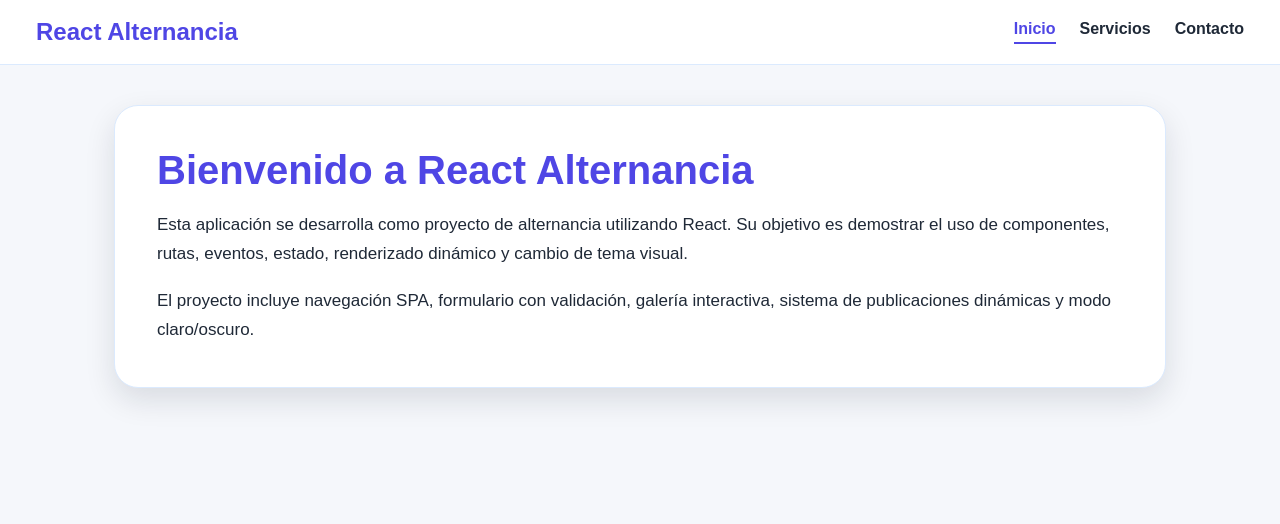
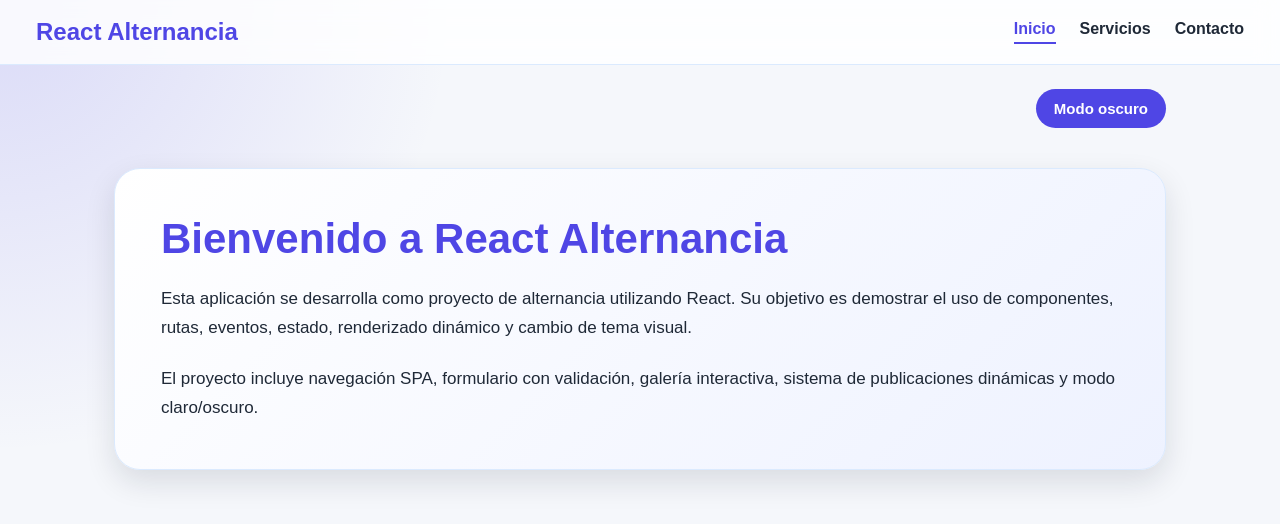
Before and after one commit to maberbeira/react-alternancia, a React (Vite) app: page / in a window 1280 px wide. Shown: the top 524 px of the page. Built offline with nearby package versions, Linux system fonts and the light colour scheme.

Commit message:
Ejercicio 5: modo oscuro y claro con variables CSS

```diff
--- a/src/App.jsx
+++ b/src/App.jsx
@@ -1,5 +1,6 @@
 import { Routes, Route } from 'react-router-dom'
 import Navbar from './components/Navbar'
+import ThemeToggle from './components/ThemeToggle'
 import Home from './pages/Home'
 import Services from './pages/Services'
 import Contact from './pages/Contact'
@@ -9,6 +10,10 @@
   return (
     <div>
       <Navbar />
+
+      <div className="theme-container">
+        <ThemeToggle />
+      </div>
 
       <main className="main-content">
         <Routes>
--- /dev/null
+++ b/src/components/ThemeToggle.jsx
@@ -0,0 +1,23 @@
+import { useEffect, useState } from 'react'
+
+// Ejercicio 5: botón para alternar entre modo claro y modo oscuro.
+function ThemeToggle() {
+  const [darkMode, setDarkMode] = useState(false)
+
+  // Añade o elimina una clase global en el body para cambiar el tema visual.
+  useEffect(() => {
+    if (darkMode) {
+      document.body.classList.add('dark-mode')
+    } else {
+      document.body.classList.remove('dark-mode')
+    }
+  }, [darkMode])
+
+  return (
+    <button className="theme-button" onClick={() => setDarkMode(!darkMode)}>
+      {darkMode ? 'Modo claro' : 'Modo oscuro'}
+    </button>
+  )
+}
+
+export default ThemeToggle
--- a/src/styles/global.css
+++ b/src/styles/global.css
@@ -1,3 +1,31 @@
+:root {
+  --bg-color: #f5f7fb;
+  --text-color: #1f2937;
+  --card-color: #ffffff;
+  --secondary-card-color: #eef2ff;
+  --border-color: #dbeafe;
+  --accent-color: #4f46e5;
+  --accent-hover: #4338ca;
+  --danger-color: #dc2626;
+  --success-color: #15803d;
+  --featured-color: #f59e0b;
+  --shadow: 0 12px 30px rgba(15, 23, 42, 0.12);
+}
+
+body.dark-mode {
+  --bg-color: #0f172a;
+  --text-color: #f8fafc;
+  --card-color: #1e293b;
+  --secondary-card-color: #111827;
+  --border-color: #334155;
+  --accent-color: #818cf8;
+  --accent-hover: #6366f1;
+  --danger-color: #f87171;
+  --success-color: #4ade80;
+  --featured-color: #fbbf24;
+  --shadow: 0 12px 30px rgba(0, 0, 0, 0.35);
+}
+
 * {
   box-sizing: border-box;
   margin: 0;
@@ -5,22 +33,33 @@
 }
 
 body {
+  min-height: 100vh;
   font-family: Arial, sans-serif;
-  background-color: #f5f7fb;
-  color: #1f2937;
+  background:
+    radial-gradient(circle at top left, rgba(79, 70, 229, 0.16), transparent 30%),
+    var(--bg-color);
+  color: var(--text-color);
 }
 
 .navbar {
+  position: sticky;
+  top: 0;
+  z-index: 10;
   display: flex;
   justify-content: space-between;
   align-items: center;
   padding: 18px 36px;
-  background-color: #ffffff;
-  border-bottom: 1px solid #dbeafe;
+  background-color: rgba(255, 255, 255, 0.82);
+  backdrop-filter: blur(12px);
+  border-bottom: 1px solid var(--border-color);
+}
+
+body.dark-mode .navbar {
+  background-color: rgba(15, 23, 42, 0.82);
 }
 
 .navbar h2 {
-  color: #4f46e5;
+  color: var(--accent-color);
 }
 
 .nav-links {
@@ -30,14 +69,41 @@
 
 a {
   text-decoration: none;
-  color: #1f2937;
+  color: var(--text-color);
   padding-bottom: 4px;
   font-weight: 600;
 }
 
 .active-link {
-  color: #4f46e5;
-  border-bottom: 2px solid #4f46e5;
+  color: var(--accent-color);
+  border-bottom: 2px solid var(--accent-color);
+}
+
+.theme-container {
+  max-width: 1100px;
+  margin: 0 auto;
+  display: flex;
+  justify-content: flex-end;
+  padding: 24px 24px 0;
+}
+
+.theme-button,
+button {
+  padding: 11px 18px;
+  border: none;
+  border-radius: 999px;
+  background-color: var(--accent-color);
+  color: white;
+  cursor: pointer;
+  font-size: 15px;
+  font-weight: 700;
+  transition: transform 0.2s ease, background-color 0.2s ease;
+}
+
+.theme-button:hover,
+button:hover {
+  transform: translateY(-2px);
+  background-color: var(--accent-hover);
 }
 
 .main-content {
@@ -49,12 +115,12 @@
 .page {
   display: flex;
   flex-direction: column;
-  gap: 18px;
+  gap: 22px;
 }
 
 .page h1 {
-  font-size: 40px;
-  color: #4f46e5;
+  font-size: 42px;
+  color: var(--accent-color);
 }
 
 .page p {
@@ -63,23 +129,29 @@
 }
 
 .hero {
-  padding: 42px;
+  padding: 46px;
+  border-radius: 26px;
+  background: linear-gradient(135deg, var(--card-color), var(--secondary-card-color));
+  border: 1px solid var(--border-color);
+  box-shadow: var(--shadow);
+}
+
+.contact-form,
+.gallery-section,
+.blog-section {
+  padding: 28px;
   border-radius: 24px;
-  background-color: #ffffff;
-  border: 1px solid #dbeafe;
-  box-shadow: 0 12px 30px rgba(15, 23, 42, 0.12);
+  background-color: var(--card-color);
+  border: 1px solid var(--border-color);
+  box-shadow: var(--shadow);
 }
+
 .contact-form {
   max-width: 650px;
   display: flex;
   flex-direction: column;
   gap: 20px;
   margin-top: 10px;
-  padding: 28px;
-  border-radius: 24px;
-  background-color: #ffffff;
-  border: 1px solid #dbeafe;
-  box-shadow: 0 12px 30px rgba(15, 23, 42, 0.12);
 }
 
 .form-group {
@@ -93,56 +165,44 @@
 }
 
 .form-group input,
-.form-group textarea {
+.form-group textarea,
+.blog-form input,
+.blog-form textarea {
   padding: 13px 15px;
   border-radius: 14px;
-  border: 1px solid #dbeafe;
-  background-color: #f5f7fb;
-  color: #1f2937;
+  border: 1px solid var(--border-color);
+  background-color: var(--bg-color);
+  color: var(--text-color);
   font-size: 16px;
   font-family: Arial, sans-serif;
   outline: none;
 }
 
 .form-group input:focus,
-.form-group textarea:focus {
-  border-color: #4f46e5;
-}
-
-.contact-form button {
-  width: fit-content;
-  padding: 11px 18px;
-  border: none;
-  border-radius: 999px;
-  background-color: #4f46e5;
-  color: white;
-  cursor: pointer;
-  font-size: 15px;
-  font-weight: 700;
+.form-group textarea:focus,
+.blog-form input:focus,
+.blog-form textarea:focus {
+  border-color: var(--accent-color);
 }
 
 .error-message {
-  color: #dc2626;
+  color: var(--danger-color);
   font-size: 14px;
 }
 
 .success-message {
-  color: #15803d;
+  color: var(--success-color);
   font-weight: bold;
 }
 
 .gallery-section {
   margin-top: 20px;
-  padding: 28px;
-  border-radius: 24px;
-  background-color: #ffffff;
-  border: 1px solid #dbeafe;
-  box-shadow: 0 12px 30px rgba(15, 23, 42, 0.12);
 }
 
-.gallery-section h2 {
+.gallery-section h2,
+.blog-section h2 {
   margin-bottom: 10px;
-  color: #4f46e5;
+  color: var(--accent-color);
 }
 
 .main-image {
@@ -153,8 +213,8 @@
   display: block;
   margin: 24px auto;
   border-radius: 24px;
-  box-shadow: 0 12px 30px rgba(15, 23, 42, 0.12);
-  border: 1px solid #dbeafe;
+  box-shadow: var(--shadow);
+  border: 1px solid var(--border-color);
 }
 
 .thumbnail-list {
@@ -179,22 +239,12 @@
 }
 
 .selected-thumbnail {
-  border-color: #4f46e5;
+  border-color: var(--accent-color);
   transform: scale(1.04);
 }
 
 .blog-section {
   margin-top: 30px;
-  padding: 28px;
-  border-radius: 24px;
-  background-color: #ffffff;
-  border: 1px solid #dbeafe;
-  box-shadow: 0 12px 30px rgba(15, 23, 42, 0.12);
-}
-
-.blog-section h2 {
-  margin-bottom: 10px;
-  color: #4f46e5;
 }
 
 .blog-form {
@@ -203,64 +253,6 @@
   flex-direction: column;
   gap: 16px;
   margin: 20px 0 24px;
-}
-
-.blog-form input,
-.blog-form textarea {
-  padding: 13px 15px;
-  border-radius: 14px;
-  border: 1px solid #dbeafe;
-  background-color: #f5f7fb;
-  color: #1f2937;
-  font-size: 16px;
-  font-family: Arial, sans-serif;
-  outline: none;
-}
-
-.blog-form input:focus,
-.blog-form textarea:focus {
-  border-color: #4f46e5;
-}
-
-.blog-form button {
-  width: fit-content;
-  padding: 11px 18px;
-  border: none;
-  border-radius: 999px;
-  background-color: #4f46e5;
-  color: white;
-  cursor: pointer;
-  font-size: 15px;
-  font-weight: 700;
-}
-
-.posts-container {
-  display: grid;
-  grid-template-columns: repeat(auto-fit, minmax(240px, 1fr));
-  gap: 18px;
-}
-
-.post-card {
-  padding: 20px;
-  border-radius: 18px;
-  background-color: #eef2ff;
-  border: 1px solid #dbeafe;
-}
-
-.post-card h3 {
-  color: #4f46e5;
-  margin-bottom: 8px;
-}
-
-.post-card button {
-  margin-top: 14px;
-  padding: 9px 14px;
-  border: none;
-  border-radius: 999px;
-  background-color: #dc2626;
-  color: white;
-  cursor: pointer;
-  font-weight: 700;
 }
 
 .blog-buttons {
@@ -273,13 +265,32 @@
   background-color: #64748b !important;
 }
 
+.posts-container {
+  display: grid;
+  grid-template-columns: repeat(auto-fit, minmax(240px, 1fr));
+  gap: 18px;
+}
+
 .post-card {
   position: relative;
+  padding: 20px;
+  border-radius: 18px;
+  background-color: var(--secondary-card-color);
+  border: 1px solid var(--border-color);
+}
+
+.post-card h3 {
+  color: var(--accent-color);
+  margin-bottom: 8px;
 }
 
 .featured-post {
-  border: 2px solid #f59e0b;
+  border: 2px solid var(--featured-color);
   background-color: #fffbeb;
+}
+
+body.dark-mode .featured-post {
+  background-color: #422006;
 }
 
 .featured-label {
@@ -288,7 +299,7 @@
   margin-bottom: 10px;
   padding: 5px 10px;
   border-radius: 999px;
-  background-color: #f59e0b;
+  background-color: var(--featured-color);
   color: white;
   font-size: 13px;
   font-weight: bold;
@@ -303,14 +314,28 @@
 
 .post-actions button {
   padding: 9px 14px;
-  border: none;
-  border-radius: 999px;
-  background-color: #4f46e5;
-  color: white;
-  cursor: pointer;
-  font-weight: 700;
 }
 
 .delete-button {
-  background-color: #dc2626 !important;
+  background-color: var(--danger-color) !important;
 }
+
+@media (max-width: 700px) {
+  .navbar {
+    flex-direction: column;
+    gap: 14px;
+  }
+
+  .nav-links {
+    flex-wrap: wrap;
+    justify-content: center;
+  }
+
+  .page h1 {
+    font-size: 32px;
+  }
+
+  .hero {
+    padding: 28px;
+  }
+}
```
